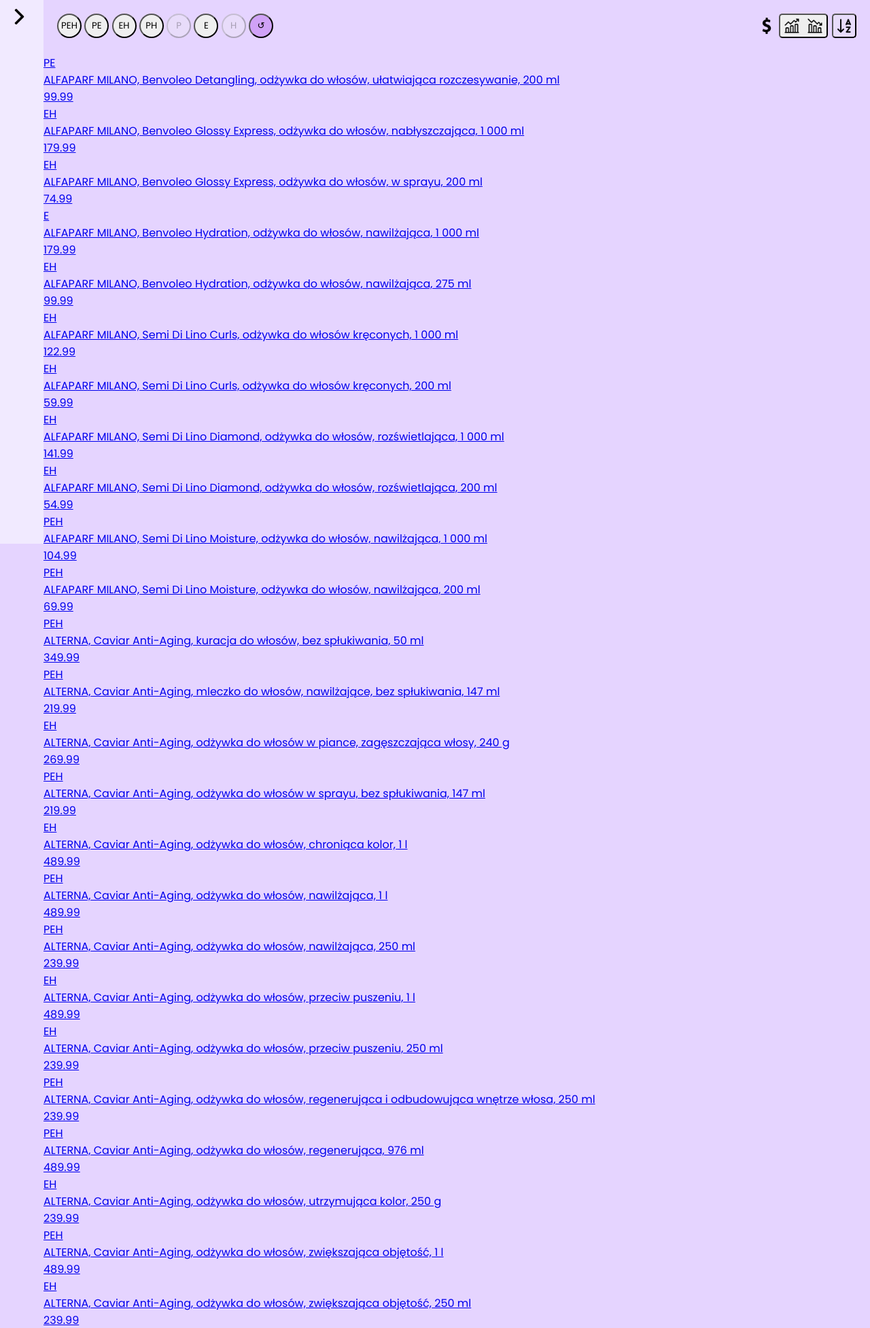
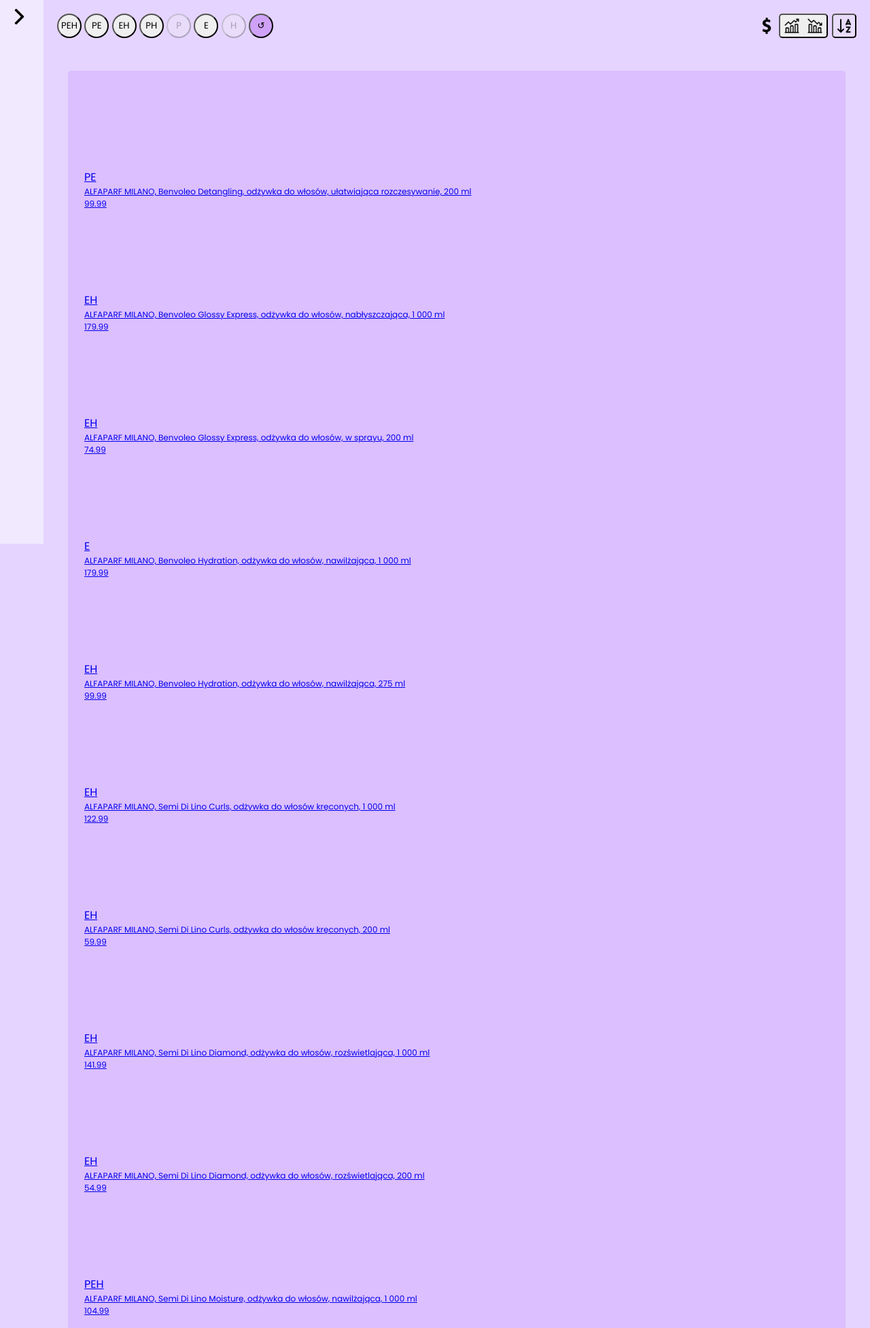
Before and after one commit to anikk25/projekt_inzynierski, a Flask app: page / in a window 1280 px wide. Shown: the top 1954 px of the page at 68% size. Run offline with Flask 3, Linux system fonts and the light colour scheme; data comes from the database, SQL or seed files in the repository.

Commit message:
Sformatowano część z odżywkami
Dodano kafelki i sformatowano ich ułożenie

```diff
--- a/Projekt_Ania/app/static/css/style.css
+++ b/Projekt_Ania/app/static/css/style.css
@@ -163,8 +163,6 @@ body {
     height: 36px;
 }
 
-
-
 #sort {
     padding: 20px;
 }
@@ -173,3 +171,54 @@ body {
     text-align: center;
     font-size: 20px;
 }
+
+#main_area {
+    background-color: #DCBFFF;
+    border-radius: 5px;
+    margin: 24px 36px 36px 36px;
+    padding: 24px;
+}
+
+#conditioners_list {
+    display: grid;
+    grid-template-columns: repeat(auto-fill, minmax(200px, 1fr));
+    gap: 24px;
+    padding: 24px;
+}
+
+#conditioners_list > a {
+    display: block;
+    background-color:#E5D4FF;
+    aspect-ratio: 1 / 1;
+    padding: 12px;
+}
+
+#top_part_conditioner {
+    display: flex;
+    flex-direction: row;
+    justify-content: center;
+}
+
+#conditioners_list > a:nth-child(odd) #product_image {
+    background-image: url("../images/product1.png");
+}
+
+#conditioners_list > a:nth-child(even) #product_image {
+    background-image: url("../images/product2.png");
+}
+
+#product_image {
+    background-size: 120px 120px;
+    background-repeat: no-repeat;
+    background-position: center;
+    width: 120px;
+    height: 120px;
+}
+
+#conditioner_name {
+    font-size: 12px;
+}
+
+#conditioner_price {
+    font-size: 12px;
+}
```
